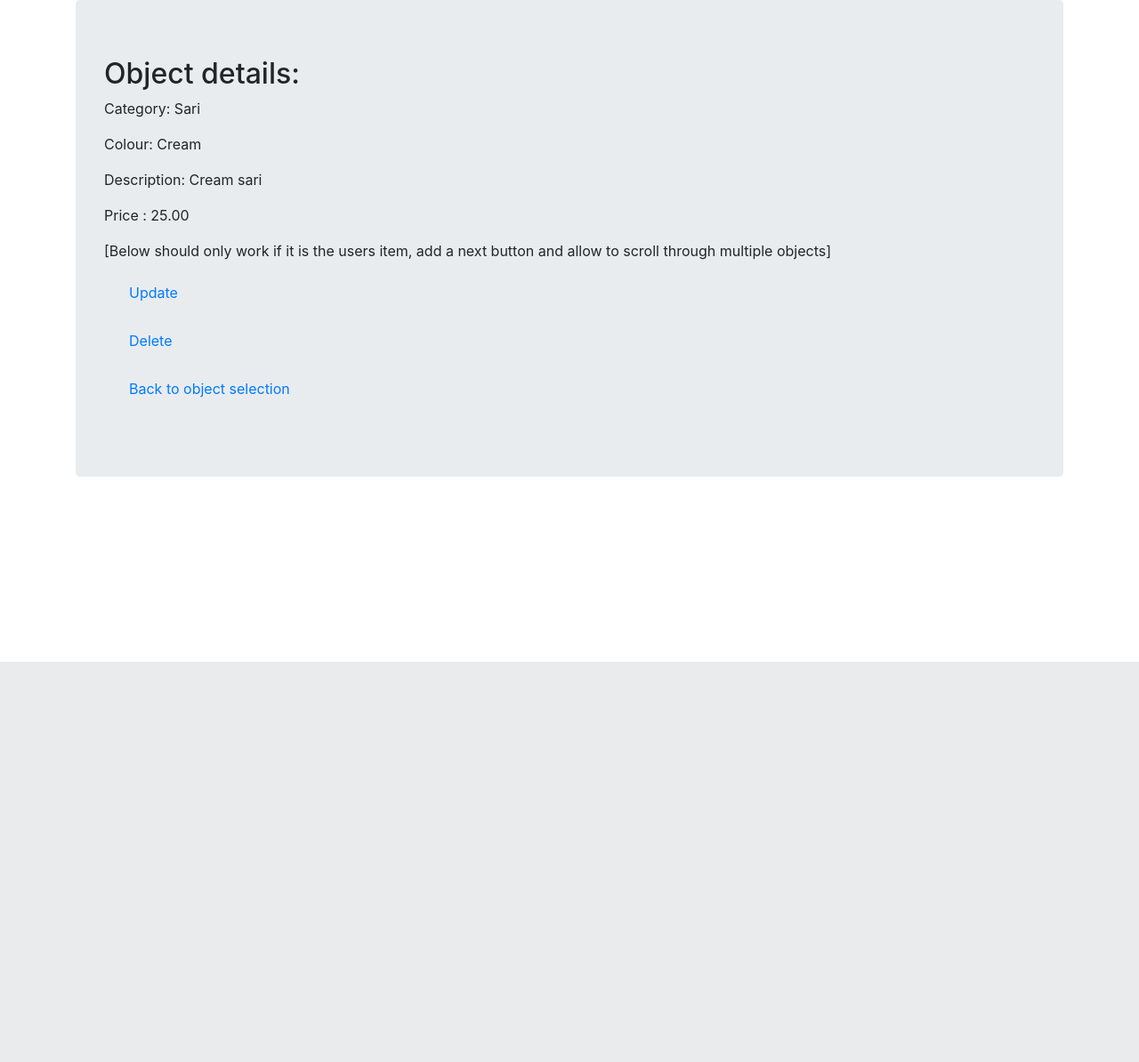
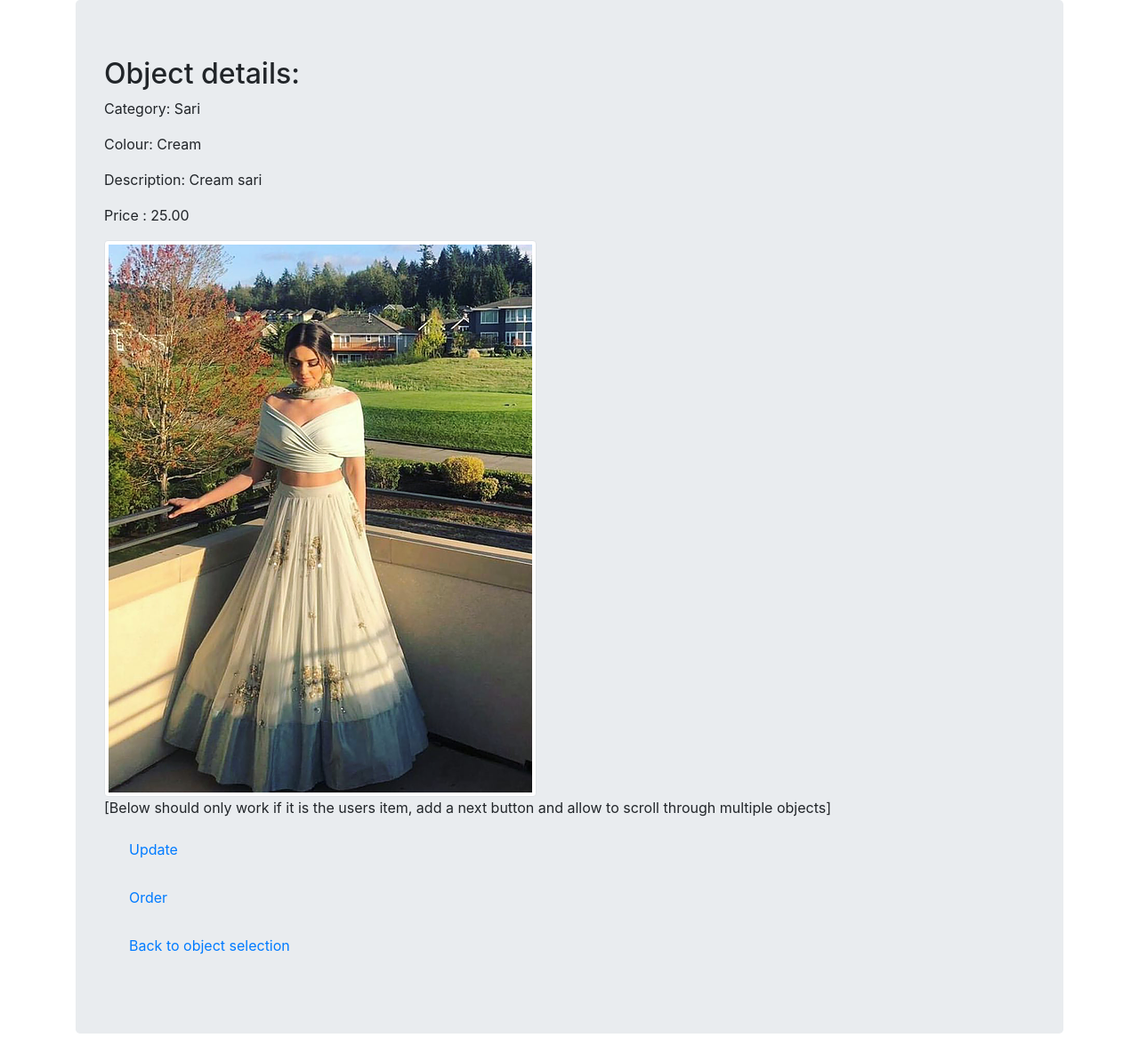
Before and after one commit to sharonm235/django_level_five, a Django app: page /basic_app/object/1 in a window 1280 px wide. Shown: the part 56-1250 px from the top of the page at 89% size. Before the commit the page ends 800 px from the top, so only its background shows below. Run offline with Django 3.2, Linux system fonts and the light colour scheme; a user stored in the database is signed in; data comes from the database, SQL or seed files in the repository; both versions use the stored data as it was after the commit; some libraries are stand-ins or nearby versions.

Commit message:
Added image

```diff
--- a/learning_users/basic_app/admin.py
+++ b/learning_users/basic_app/admin.py
@@ -1,6 +1,7 @@
 from django.contrib import admin
-from basic_app.models import UserProfileInfo
+from basic_app.models import UserProfileInfo,Object
 
 # Register your models here.
 
 admin.site.register(UserProfileInfo)
+admin.site.register(Object)
--- a/learning_users/basic_app/forms.py
+++ b/learning_users/basic_app/forms.py
@@ -24,7 +24,7 @@ class UserProfileInfoForm(forms.ModelForm):
 class ObjectForm(forms.ModelForm):
     class Meta:
         model = Object
-        fields = ('category','colour','description','price')
+        fields = ('category','colour','description','price', 'image')
 
 # Old code
 
--- a/learning_users/basic_app/models.py
+++ b/learning_users/basic_app/models.py
@@ -40,6 +40,7 @@ class Object(models.Model):
     description = models.TextField()
     colour = models.CharField(max_length=200)
     price = models.DecimalField(max_digits=5, decimal_places=2, default=None)
+    image = models.ImageField(upload_to="objects", default=None)
 
     def __str__(self):
         return self.colour + " " + self.category
--- a/learning_users/basic_app/urls.py
+++ b/learning_users/basic_app/urls.py
@@ -13,6 +13,7 @@ app_name = 'basic_app'
 urlpatterns = [
     path('',views.index,name='index'),
     # path('register/',views.RegisterView.as_view(),name='register'),
+    path('order/',views.OrderView.as_view(),name='order'),
     path('register/',views.register,name='register'),
     path('login/', auth_views.LoginView.as_view(template_name="basic_app/login.html"),name='login'),
     path('logout/', auth_views.LogoutView.as_view(), name="logout"),
--- a/learning_users/basic_app/views.py
+++ b/learning_users/basic_app/views.py
@@ -21,6 +21,9 @@ User = get_user_model()
 
 def index(request):
     return render(request,'basic_app/index.html')
+
+class OrderView(TemplateView):
+    template_name = 'basic_app/order.html'
 
 class ObjectListView(ListView):
     model = Object
--- a/learning_users/templates/basic_app/object_detail.html
+++ b/learning_users/templates/basic_app/object_detail.html
@@ -9,6 +9,7 @@
   <p> Colour: {{object.colour}} </p>
   <p> Description: {{object.description}} </p>
   <p> Price : {{object.price}} </p>
+  <img src="{{object.image.url}}" class="img-thumbnail">
 
   <p> [Below should only work if it is the users item, add a next button and allow to scroll through multiple objects] </p>
 
@@ -18,7 +19,8 @@
 
 <div class="container">
   <p><a class='btn btn-default' href="{% url 'basic_app:object_edit' pk=object.pk %}">Update</a></p>
-  <p><a class='btn btn-default' href="{% url 'basic_app:object_remove' pk=object.pk %}">Delete</a></p>
+  <p><a class='btn btn-default' href="{% url 'basic_app:order' %}">Order</a></p>
+  <!-- <p><a class='btn btn-default' href="{% url 'basic_app:object_remove' pk=object.pk %}">Delete</a></p> -->
   <p><a class='btn btn-default' href="{% url 'basic_app:object_list' %}">Back to object selection</a></p>
 
   <!-- Add a delete button that should only work if it is the user in question's item -->
--- a/learning_users/templates/basic_app/object_list.html
+++ b/learning_users/templates/basic_app/object_list.html
@@ -17,8 +17,8 @@
 
     {% for object in object_list %}
     <p><li><a href="{% url 'basic_app:object_detail' pk=object.pk %}">{{object.colour}} {{object.category}}</a></li></p>
+    <img src="{{object.image.url}}" class="img-thumbnail">
 
-    <!-- <a href="{{object.id}}"></a> -->
     {% endfor %}
 
     </ol>
```
Also changed, not shown: learning_users/templates/basic_app/order.html (added, +12 -0 lines), learning_users/templates/basic_app/profile.html (+1 -10 lines), learning_users/basic_app/migrations/0002_auto_20210706_0941.py (added), learning_users/basic_app/migrations/0003_object_image.py (added), learning_users/db.sqlite3, learning_users/media/objects/IMG_3242_PNG_bwF29aA.webp (added).
